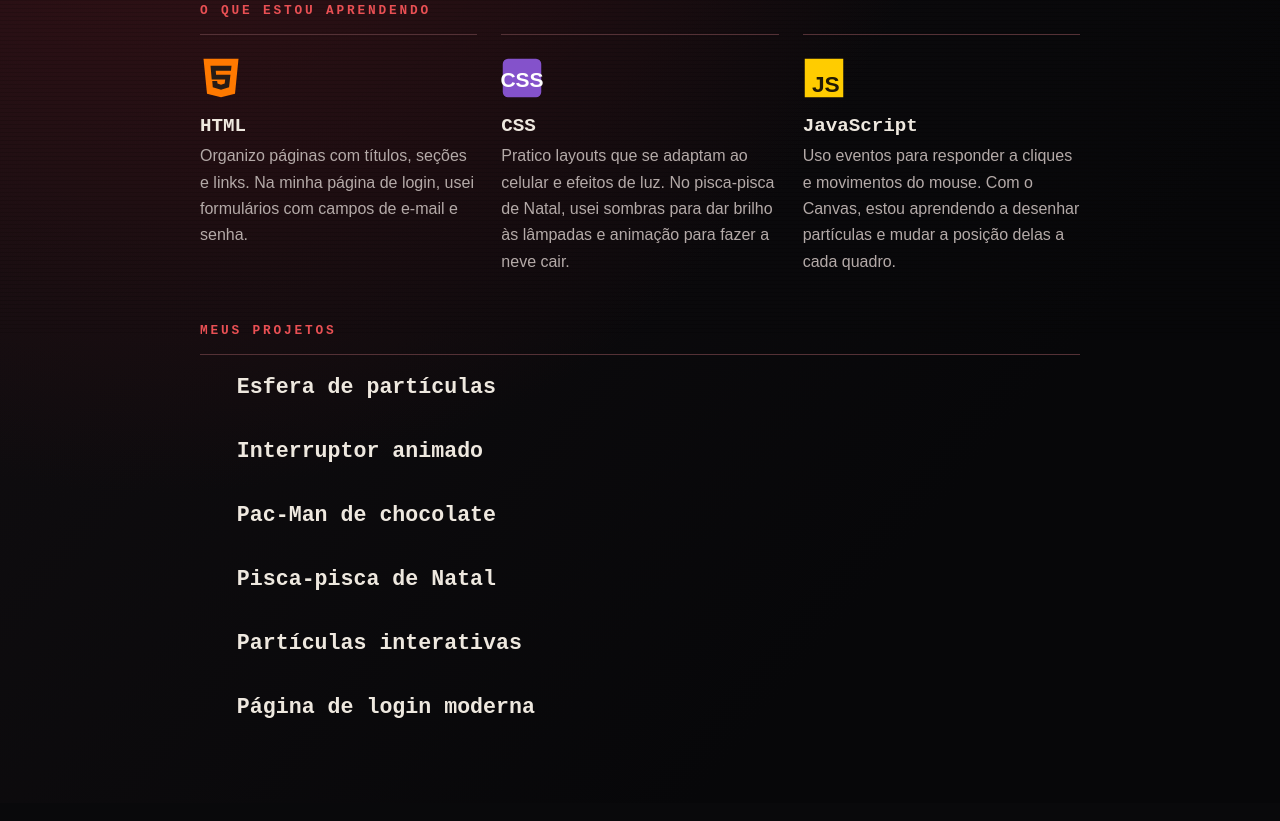
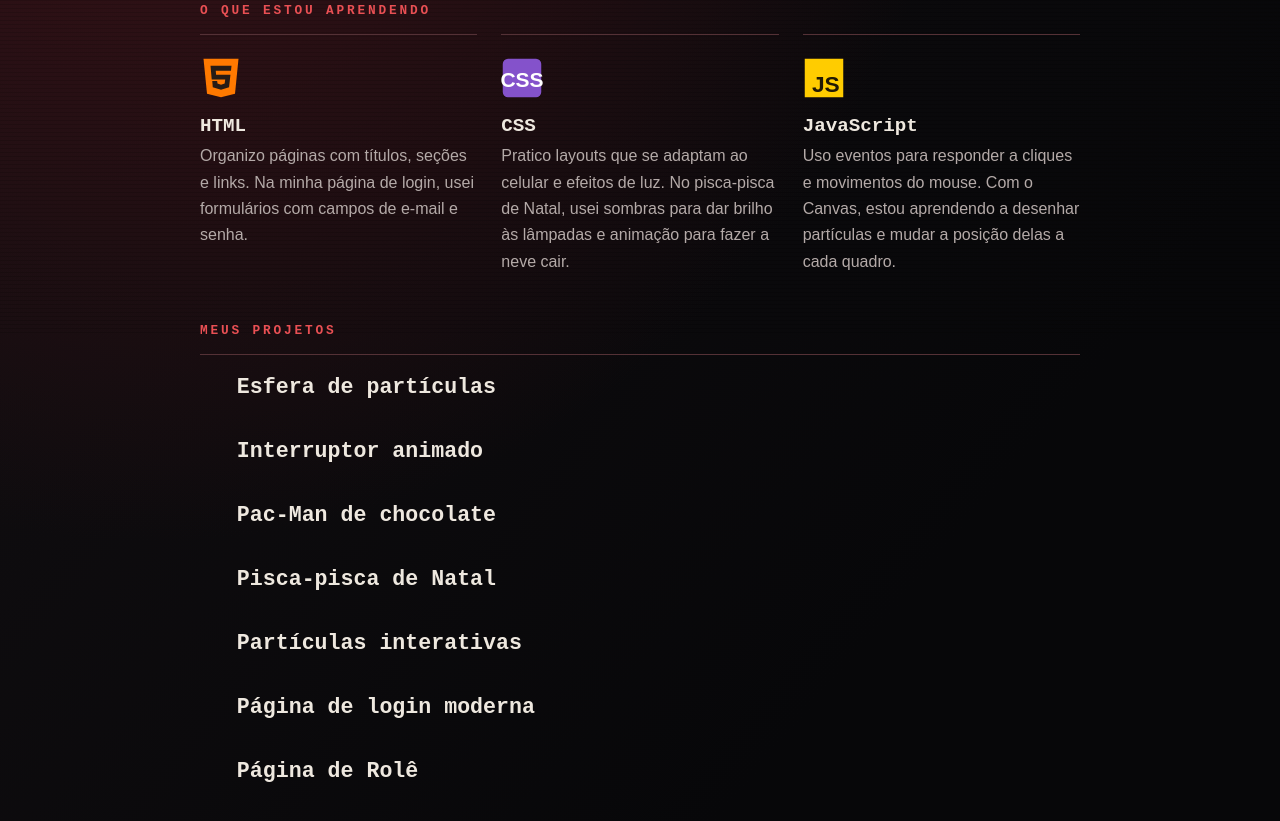
Before and after one commit to Saiko-haxi/saiko-haxi.github.io., a plain HTML site: page index.html in a window 1280 px wide. Shown: the part 467-1288 px from the top of the page. Drawn offline with Linux system fonts and the light colour scheme.

Commit message:
Add files via upload

```diff
--- a/index.html
+++ b/index.html
@@ -78,6 +78,7 @@
                 <li><a href="./pisca-pisca/index.html">Pisca-pisca de Natal</a></li>
                 <li><a href="./particulas/index.html">Partículas interativas</a></li>
                 <li><a href="./pagina-login/">Página de login moderna</a></li>
+                <li><a href="skate spot/">Página de Rolê</a></li>
             </ul>
         </section>
     </main>
```
